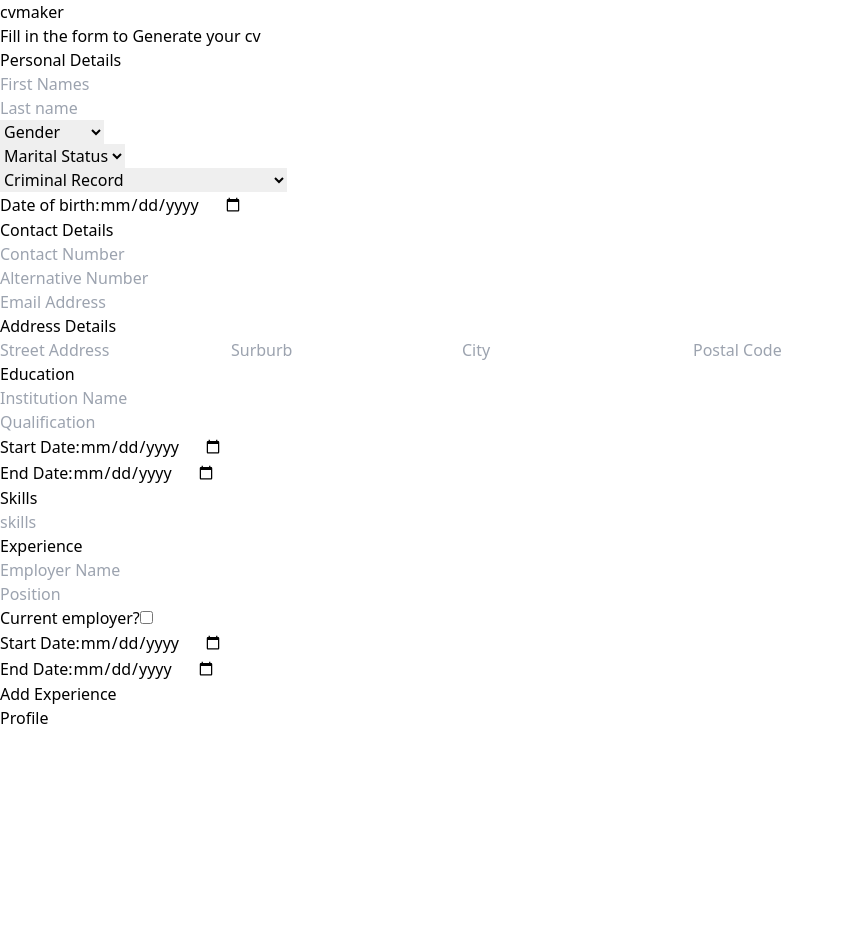
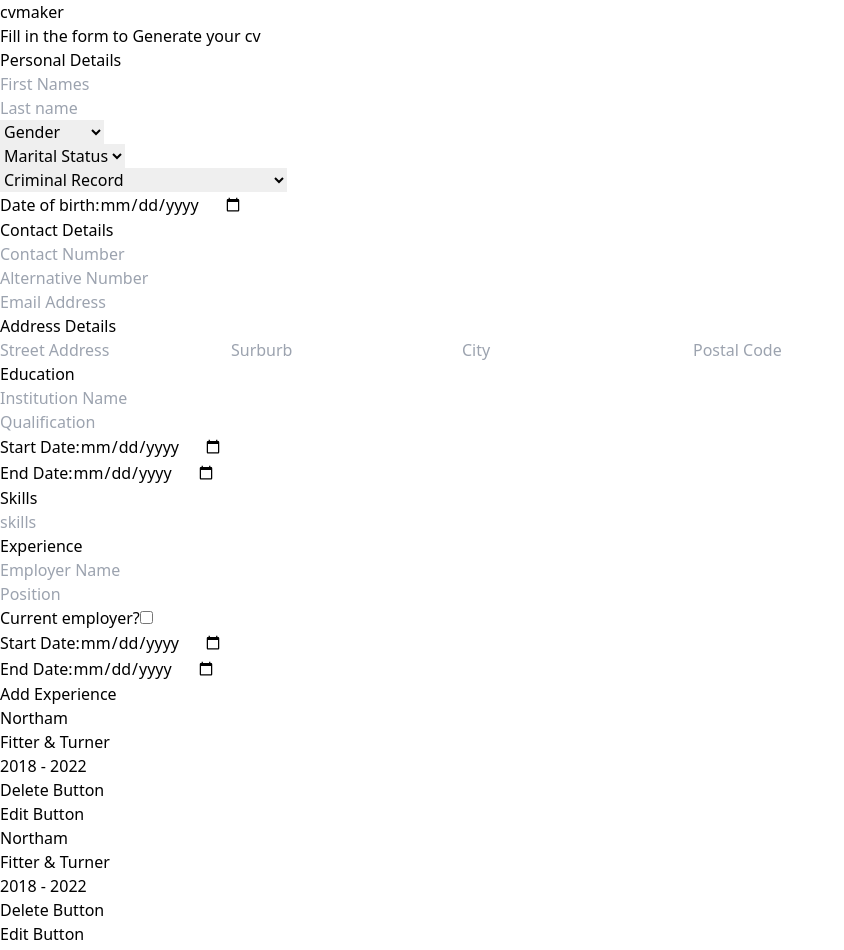
Before and after one commit to mawayalebo/cvmaker, a Next.js app: page / in a window 1280 px wide. Shown: the top 950 px of the page, without its empty margins (0-844 px from the left). Built offline with nearby package versions, Linux system fonts and the light colour scheme.

Commit message:
introducing experience list component

```diff
--- a/app/slices/ui.slice.ts
+++ b/app/slices/ui.slice.ts
@@ -1,7 +1,7 @@
 import { createSlice } from '@reduxjs/toolkit';
 
 const initialState = {
-    currentEmployer: false
+    currentEmployer: true
 }
 
 export const uiSlice = createSlice({
@@ -17,6 +17,8 @@ export const uiSlice = createSlice({
 
 export const { toggleCurrent } = uiSlice.actions;
 
-
+export const selectCurrent = (state: any) => {
+    return state
+}
 
 export default uiSlice.reducer;
--- a/components/Experience.tsx
+++ b/components/Experience.tsx
@@ -1,4 +1,18 @@
+
+
+import { useDispatch } from "react-redux";
+import { useState } from "react";
+
+
 const Experience: React.FC = () => {
+  const dispatch = useDispatch();
+
+  const [isCurrent, setIsCurrent] = useState<Boolean>(true)
+
+  const handleClick = ()=>{
+    setIsCurrent(!isCurrent)
+  }
+
   return (
     <section>
       <div id="experience-controllers" className="pt-2">
@@ -27,7 +41,7 @@ const Experience: React.FC = () => {
             className="flex items-center space-x-2"
           >
             <label htmlFor="">Current employer?</label>
-            <input
+            <input onClick={handleClick}
               type="checkbox"
               name="current"
               id="current-controller"
@@ -35,7 +49,9 @@ const Experience: React.FC = () => {
             />
           </div>
         </div>
-        <div id="controllers-group" className="flex flex-wrap gap-3 pt-3">
+        {
+          isCurrent &&
+          <div id="controllers-group" className="flex flex-wrap gap-3 pt-3">
           <div id="form-field-container" className="flex flex-col">
             <label htmlFor="start-date">Start Date:</label>
             <input
@@ -55,6 +71,9 @@ const Experience: React.FC = () => {
             />
           </div>
         </div>
+
+        }
+
         <div id="controllers-group" className="flex flex-wrap gap-3 pt-3">
           <div id="form-field-container" className="flex flex-col">
             <button
--- /dev/null
+++ b/components/ExperienceList.tsx
@@ -0,0 +1,48 @@
+const ExperienceList: React.FC = ()=>{
+    return(
+        <section>
+            <div className="border border-blue-200 rounded-md border-1 border-solid p-3 mt-2 bg-slate-200">
+                <div className="flex flex-col gap-2">
+                    <div className="grid grid-cols-3">
+                        <div>
+                            <span>Northam</span>
+                        </div>
+                        <div>
+                            <span>Fitter & Turner</span>
+                        </div>
+                        <div>
+                            <span>2018 - 2022</span>
+                        </div>
+                        <div>
+                            <div>Delete Button</div>
+                        </div>
+                        <div>
+                            <div>Edit Button</div>
+                        </div>
+                    </div>
+                    <div className="grid grid-cols-3">
+                        <div>
+                            <span>Northam</span>
+                        </div>
+                        <div>
+                            <span>Fitter & Turner</span>
+                        </div>
+                        <div>
+                            <span>2018 - 2022</span>
+                        </div>
+                        <div>
+                            <div>Delete Button</div>
+                        </div>
+                        <div>
+                            <div>Edit Button</div>
+                        </div>
+                    </div>
+
+                </div>
+            </div>
+        </section>
+    )
+
+}
+
+export default ExperienceList
--- a/components/UserForm.tsx
+++ b/components/UserForm.tsx
@@ -2,6 +2,7 @@ import Address from "./Address";
 import ContactDetails from "./ContactDetails";
 import Education from "./Education";
 import Experience from "./Experience";
+import ExperienceList from "./ExperienceList";
 import PersonalDetails from "./PersonalDetails";
 import Profile from "./Profile";
 import Skills from "./Skills";
@@ -20,6 +21,7 @@ const UserForm: React.FC = ()=>{
                     <Education/>
                     <Skills/>
                     <Experience/>
+                    <ExperienceList/>
                     <Profile/>
                 </form>
             </div>
```
